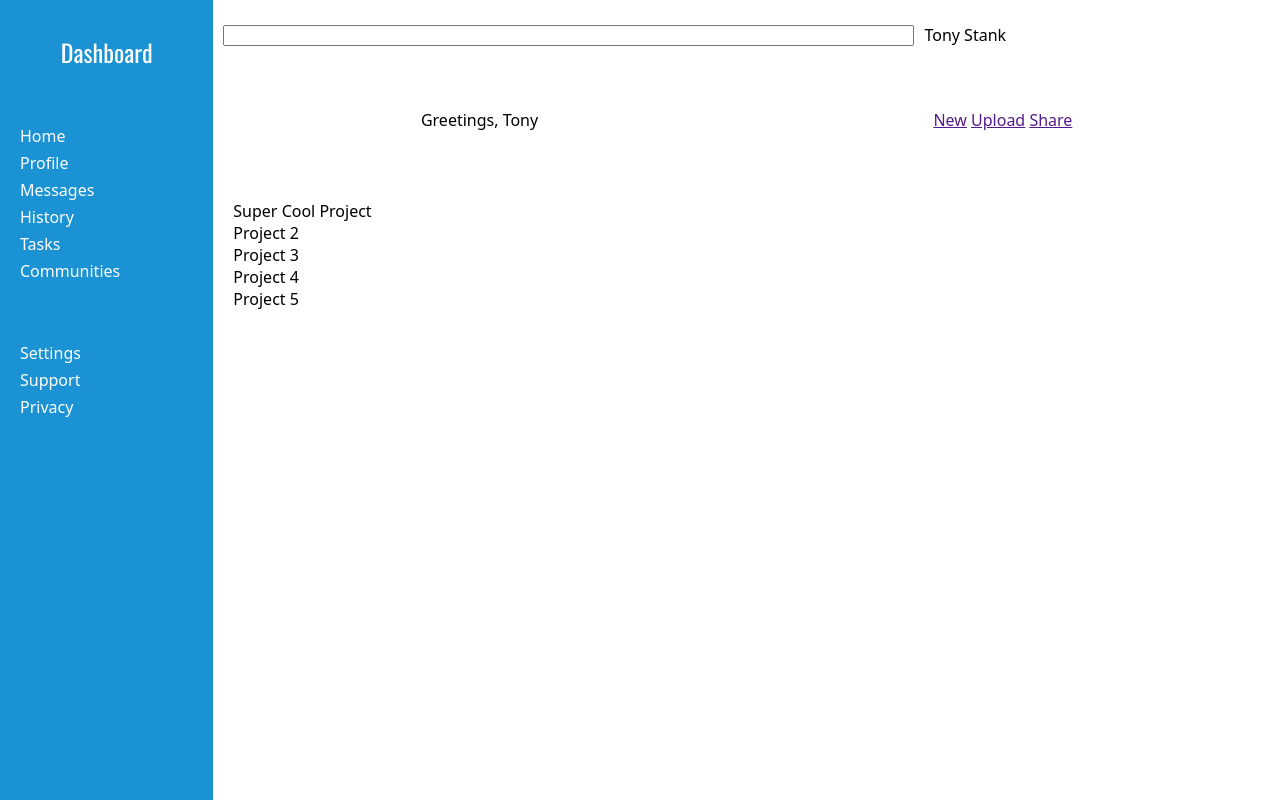
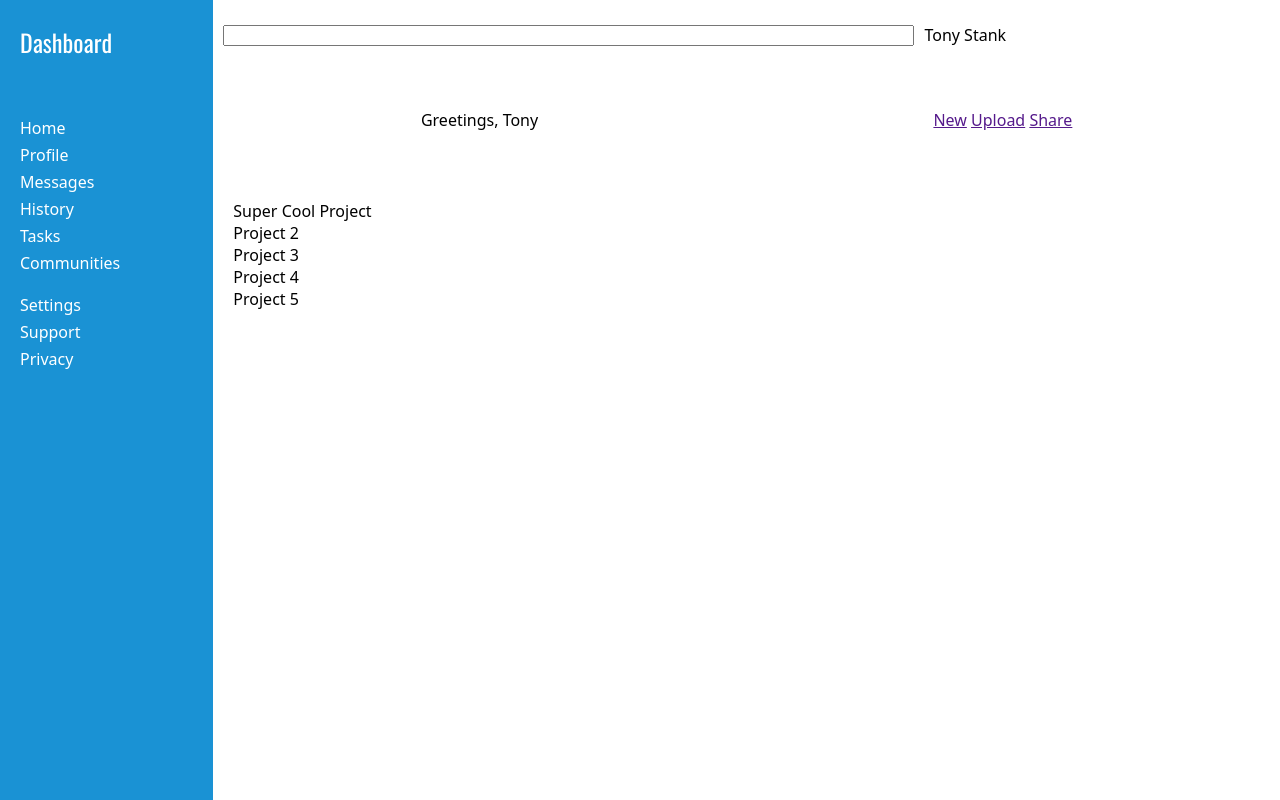
Before and after one commit to DR7262/admin-dashboard, a plain HTML site: page index.html in a window 1280 px wide. Drawn offline with Linux system fonts and the light colour scheme.

Commit message:
Updated dashboard spacing and cleaned up css code

```diff
--- a/styles.css
+++ b/styles.css
@@ -21,27 +21,14 @@ body {
     height: 100%;
 }
 
-.logo {
-    display: flex;
-    flex-direction: column;
-    padding: 10px;
-    height: fit-content;
-}
-
-.nav {
-    display: flex;
-    flex-direction: column;
-    padding: 10px;
-    height: fit-content;
-}
-
+.logo,
+.nav,
 .options {
     display: flex;
     flex-direction: column;
     padding: 10px;
     height: fit-content;
 }
-
 
 .dashboard {
     display: grid;
@@ -54,8 +41,6 @@ body {
 }
 
 .logo {
-    align-items: center;
-    text-align: center;
     font-family: LogoFont;
     font-size: 1.5rem;
 }
@@ -64,10 +49,13 @@ body {
     margin-bottom: 0;
 }
 
+.logo,
 .nav,
 .options {
     gap: 5px;
     padding: 20px;
+    padding-top: 0px;
+    padding-bottom: 0px;
 }
 
 .nav > a,
```
